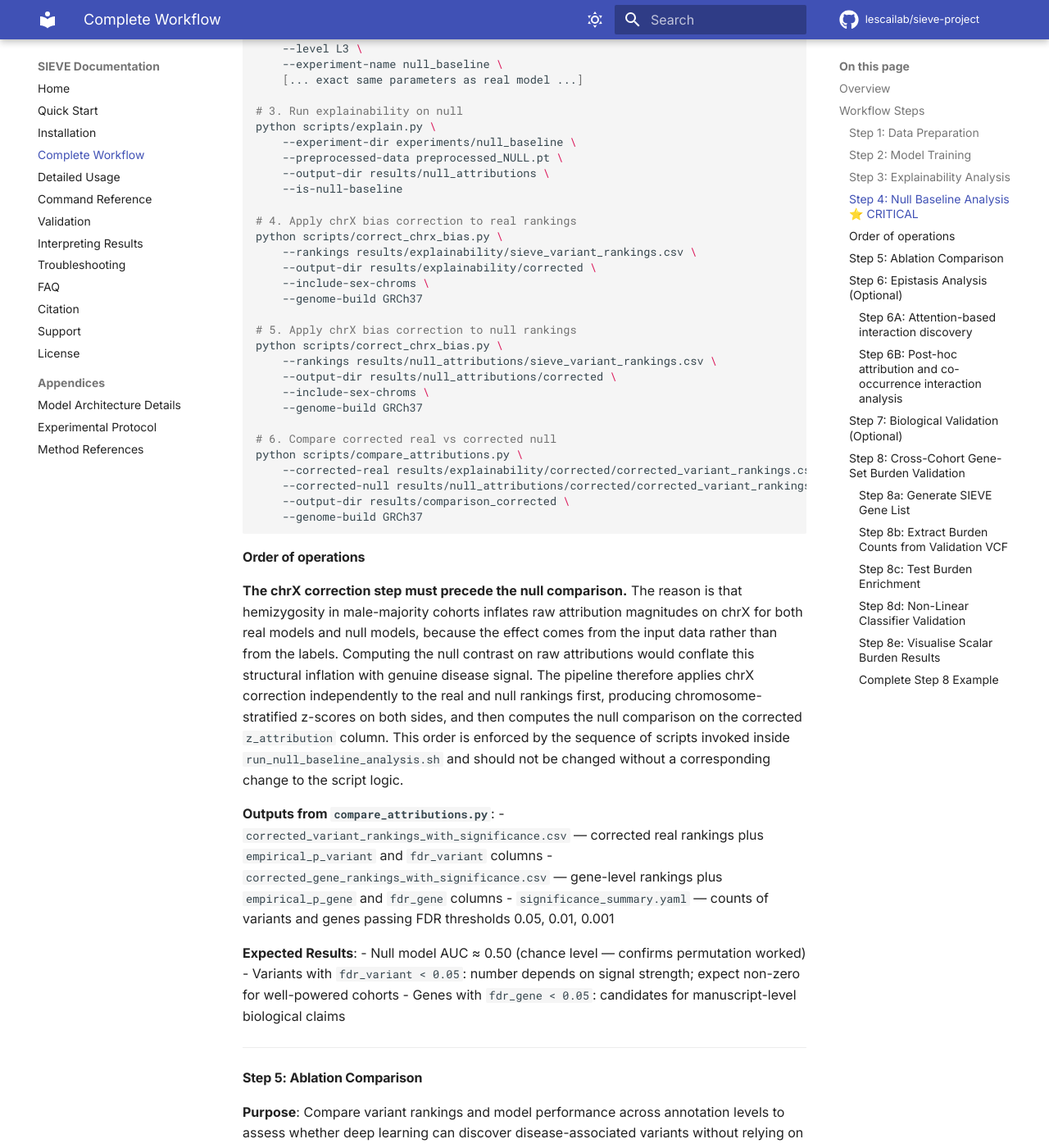
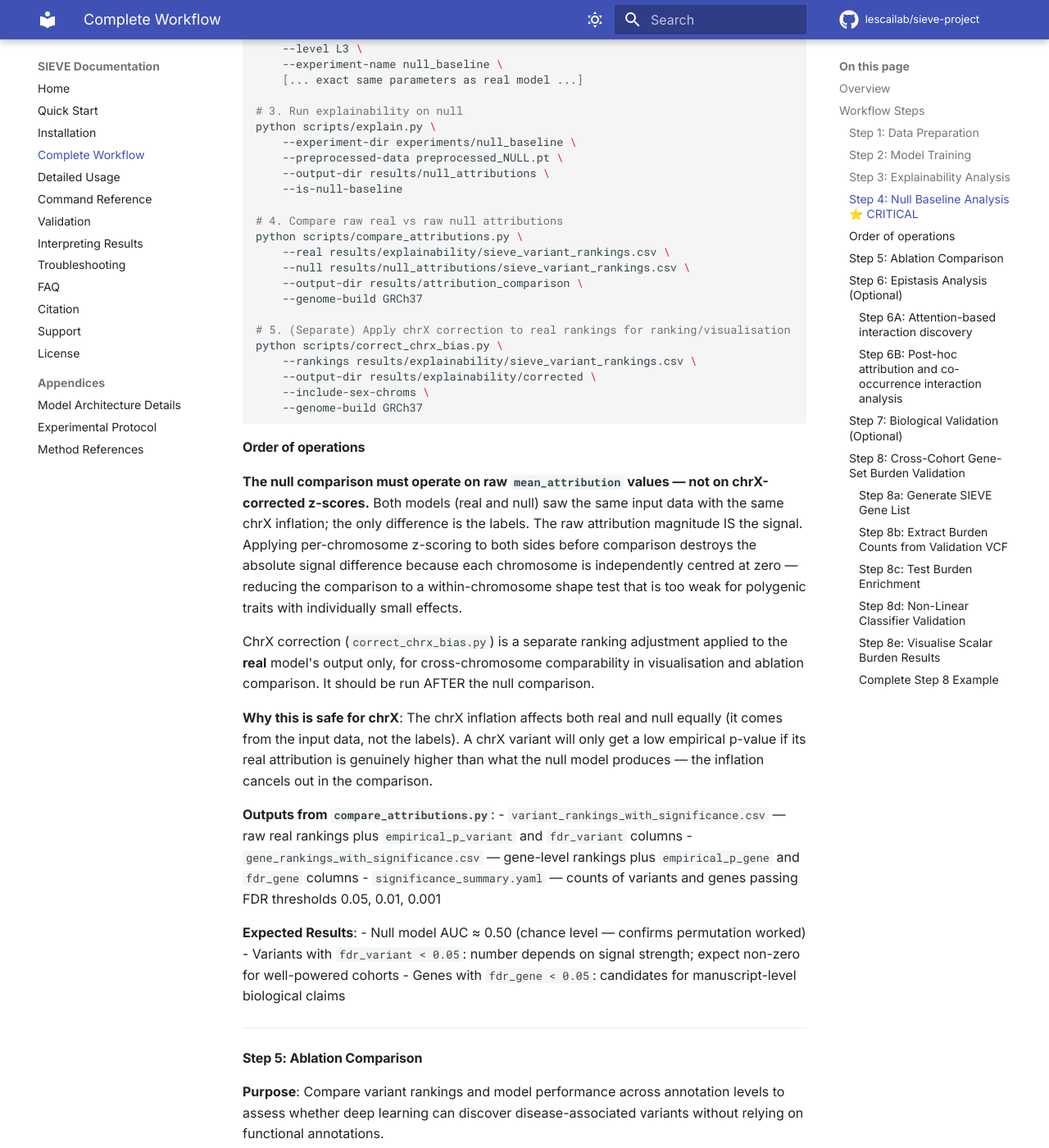
Before and after one commit to lescailab/sieve-project, an MkDocs documentation site: the page built from documentation/complete-workflow.md, in a window 1280 px wide and 1400 px high, scrolled down 4238 px. Shown: the whole window at 82% size. Built offline with MkDocs 1.6.1 and Material for MkDocs 9.7.7, drawn with Linux system fonts in a browser that asks for light colours; comment, search, counter and statistics services are not loaded; some of the changed text lies outside the part shown.

Commit message:
Fix null comparison order of operations: compare raw attributions
The previous pipeline applied per-chromosome z-score normalisation to both
real and null rankings before computing empirical p-values. This destroyed
the absolute signal difference between real and null attributions — both
sides were centred at zero with unit variance per chromosome, reducing the
comparison to a within-chromosome shape test too weak for polygenic traits
with individually small effects.

The fix: compare raw mean_attribution directly. Both models saw the same
input data (same chrX inflation), so the inflation cancels in the empirical
comparison. ChrX correction is now applied separately to the real rankings
only, for ranking and visualisation purposes, after the null comparison.

Key changes:
- compare_attributions.py: --real/--null on raw files, uses mean_attribution
- run_null_baseline_analysis.sh: simplified from 6 to 4 steps
- Output filenames: variant_rankings_with_significance.csv (no "corrected_")
- Gene aggregation column: gene_score (no longer gene_z_score)
- Documentation and tests updated throughout

````diff
--- a/documentation/complete-workflow.md
+++ b/documentation/complete-workflow.md
@@ -214,35 +214,32 @@ python scripts/explain.py \
     --output-dir results/null_attributions \
     --is-null-baseline
 
-# 4. Apply chrX bias correction to real rankings
+# 4. Compare raw real vs raw null attributions
+python scripts/compare_attributions.py \
+    --real results/explainability/sieve_variant_rankings.csv \
+    --null results/null_attributions/sieve_variant_rankings.csv \
+    --output-dir results/attribution_comparison \
+    --genome-build GRCh37
+
+# 5. (Separate) Apply chrX correction to real rankings for ranking/visualisation
 python scripts/correct_chrx_bias.py \
     --rankings results/explainability/sieve_variant_rankings.csv \
     --output-dir results/explainability/corrected \
     --include-sex-chroms \
     --genome-build GRCh37
-
-# 5. Apply chrX bias correction to null rankings
-python scripts/correct_chrx_bias.py \
-    --rankings results/null_attributions/sieve_variant_rankings.csv \
-    --output-dir results/null_attributions/corrected \
-    --include-sex-chroms \
-    --genome-build GRCh37
-
-# 6. Compare corrected real vs corrected null
-python scripts/compare_attributions.py \
-    --corrected-real results/explainability/corrected/corrected_variant_rankings.csv \
-    --corrected-null results/null_attributions/corrected/corrected_variant_rankings.csv \
-    --output-dir results/comparison_corrected \
-    --genome-build GRCh37
 ```
 
 #### Order of operations
 
-**The chrX correction step must precede the null comparison.** The reason is that hemizygosity in male-majority cohorts inflates raw attribution magnitudes on chrX for both real models and null models, because the effect comes from the input data rather than from the labels. Computing the null contrast on raw attributions would conflate this structural inflation with genuine disease signal. The pipeline therefore applies chrX correction independently to the real and null rankings first, producing chromosome-stratified z-scores on both sides, and then computes the null comparison on the corrected `z_attribution` column. This order is enforced by the sequence of scripts invoked inside `run_null_baseline_analysis.sh` and should not be changed without a corresponding change to the script logic.
+**The null comparison must operate on raw `mean_attribution` values — not on chrX-corrected z-scores.** Both models (real and null) saw the same input data with the same chrX inflation; the only difference is the labels. The raw attribution magnitude IS the signal. Applying per-chromosome z-scoring to both sides before comparison destroys the absolute signal difference because each chromosome is independently centred at zero — reducing the comparison to a within-chromosome shape test that is too weak for polygenic traits with individually small effects.
+
+ChrX correction (`correct_chrx_bias.py`) is a separate ranking adjustment applied to the **real** model's output only, for cross-chromosome comparability in visualisation and ablation comparison. It should be run AFTER the null comparison.
+
+**Why this is safe for chrX**: The chrX inflation affects both real and null equally (it comes from the input data, not the labels). A chrX variant will only get a low empirical p-value if its real attribution is genuinely higher than what the null model produces — the inflation cancels out in the comparison.
 
 **Outputs from `compare_attributions.py`**:
-- `corrected_variant_rankings_with_significance.csv` — corrected real rankings plus `empirical_p_variant` and `fdr_variant` columns
-- `corrected_gene_rankings_with_significance.csv` — gene-level rankings plus `empirical_p_gene` and `fdr_gene` columns
+- `variant_rankings_with_significance.csv` — raw real rankings plus `empirical_p_variant` and `fdr_variant` columns
+- `gene_rankings_with_significance.csv` — gene-level rankings plus `empirical_p_gene` and `fdr_gene` columns
 - `significance_summary.yaml` — counts of variants and genes passing FDR thresholds 0.05, 0.01, 0.001
 
 **Expected Results**:
@@ -284,14 +281,14 @@ for LEVEL in L0 L1 L2 L3; do
 done
 ```
 
-**Step 5c: Compare corrected variant attribution rankings across levels**:
+**Step 5c: Compare null-contrasted variant attribution rankings across levels**:
 ```bash
 # Collect null-contrasted significance files into one directory with level prefixes
 mkdir -p results/ablation/rankings
-cp results/null_baseline_L0/results/attribution_comparison_corrected/corrected_variant_rankings_with_significance.csv results/ablation/rankings/L0_sieve_variant_rankings.csv
-cp results/null_baseline_L1/results/attribution_comparison_corrected/corrected_variant_rankings_with_significance.csv results/ablation/rankings/L1_sieve_variant_rankings.csv
-cp results/null_baseline_L2/results/attribution_comparison_corrected/corrected_variant_rankings_with_significance.csv results/ablation/rankings/L2_sieve_variant_rankings.csv
-cp results/null_baseline_L3/results/attribution_comparison_corrected/corrected_variant_rankings_with_significance.csv results/ablation/rankings/L3_sieve_variant_rankings.csv
+cp results/null_baseline_L0/results/attribution_comparison/variant_rankings_with_significance.csv results/ablation/rankings/L0_sieve_variant_rankings.csv
+cp results/null_baseline_L1/results/attribution_comparison/variant_rankings_with_significance.csv results/ablation/rankings/L1_sieve_variant_rankings.csv
+cp results/null_baseline_L2/results/attribution_comparison/variant_rankings_with_significance.csv results/ablation/rankings/L2_sieve_variant_rankings.csv
+cp results/null_baseline_L3/results/attribution_comparison/variant_rankings_with_significance.csv results/ablation/rankings/L3_sieve_variant_rankings.csv
 
 # Run comparison
 python scripts/compare_ablation_rankings.py \
````
Also changed, not shown: USER_GUIDE.md (+21 -27 lines), documentation/command-reference.md (+5 -5 lines), documentation/interpreting-results.md (+5 -4 lines), 5 other files.
